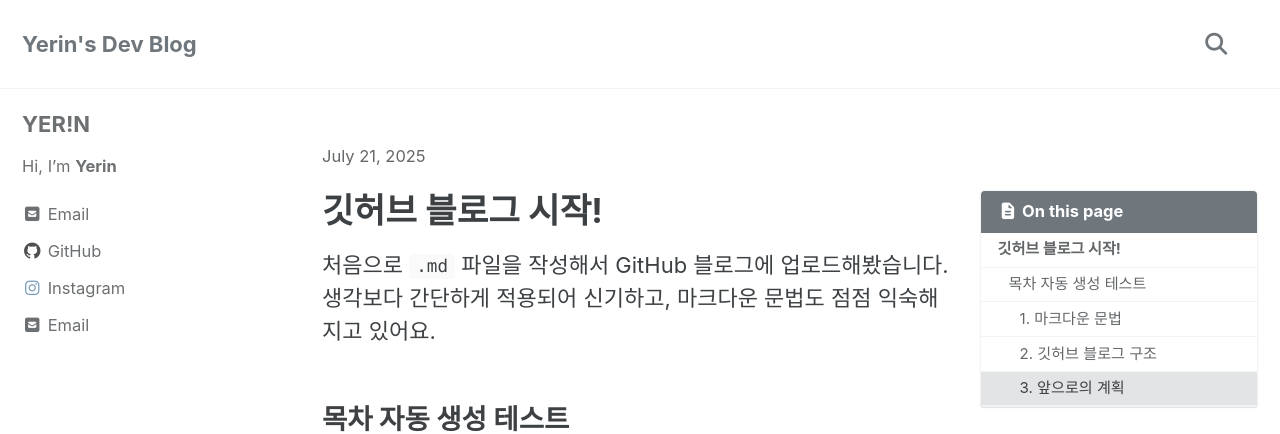
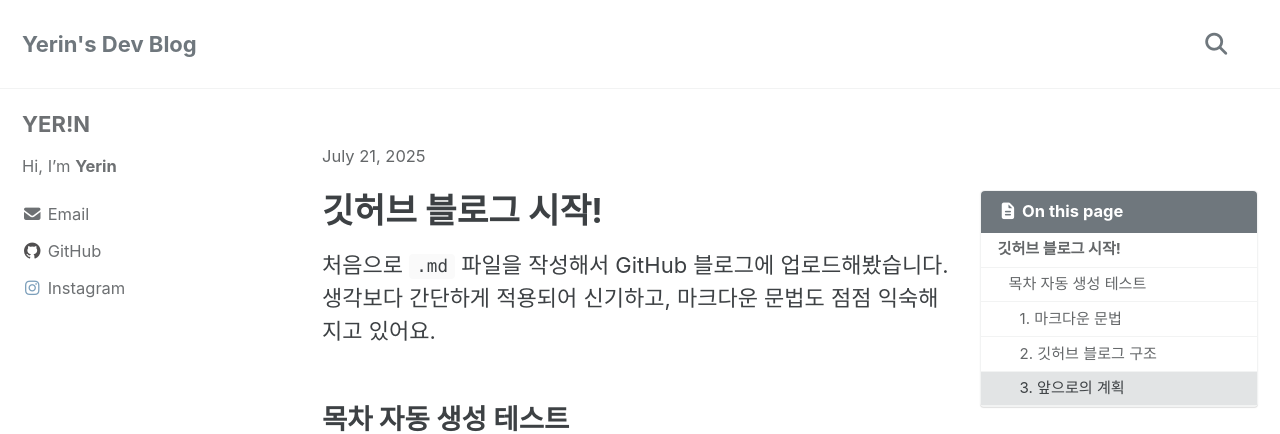
Before and after one commit to Hwangyerin/Hwangyerin.github.io, a Jekyll site: the page built from _posts/2025-07-20-TEST.md, in a window 1280 px wide. Shown: the top 434 px of the page. Built offline with Jekyll 4.4.1, drawn with Linux system fonts in a browser that asks for light colours; cached includes are drawn as plain includes.

Commit message:
author links icon 수정

```diff
--- a/_config.yml
+++ b/_config.yml
@@ -116,10 +116,10 @@ author:
   avatar: # path of avatar image, e.g. "/assets/images/bio-photo.jpg"
   bio: "Hi, I'm **Yerin**"
   location: #""
-  email: lucialu0217@gmail.com
+  email: # lucialu0217@gmail.com
   links:
     - label: "Email"
-      icon: "fas fa-fw fa-envelope-square"
+      icon: "fa-solid fa-envelope"
       url: "mailto:lucialu02@naver.com"
     - label: "Website"
       icon: "fas fa-fw fa-link"
@@ -134,7 +134,7 @@ author:
       icon: "fa-brands fa-github"
       url: "https://github.com/Hwangyerin"
     - label: "Instagram"
-      icon: "fab fa-fw fa-instagram"
+      icon: fa-brands fa-instagram
       url: "https://www.instagram.com/https._hwangyerin"
 
 # Site Footer
```
